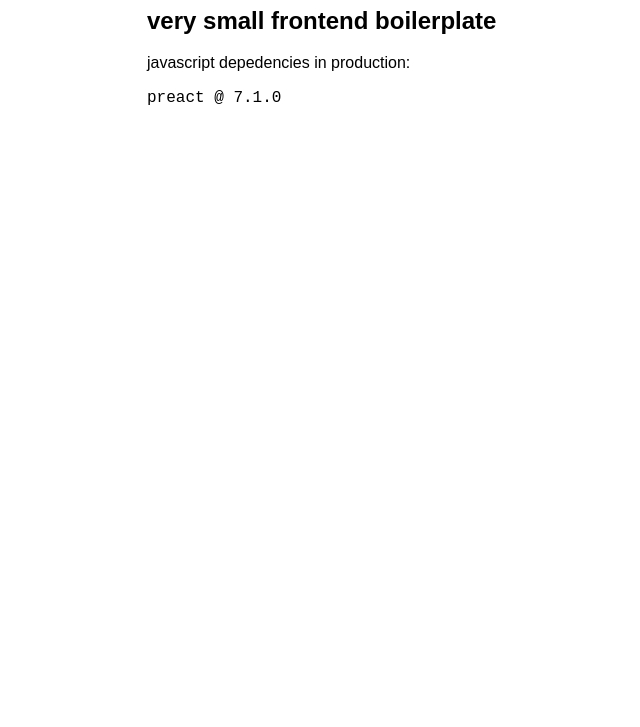
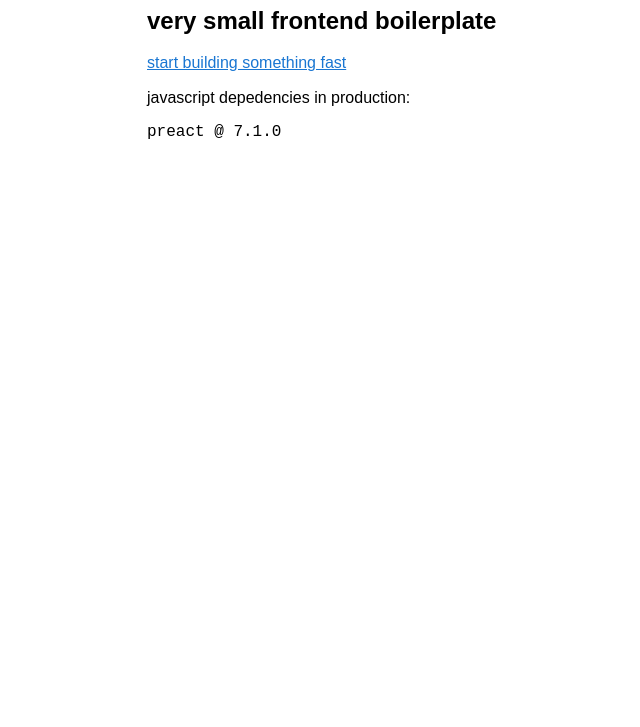
Before and after one commit to matannoam/pre-bp, a Preact app: page / in a window 1280 px wide. Shown: the part 73-800 px from the top of the page, without its empty margins (253-893 px from the left). Built offline with nearby package versions, Linux system fonts and the light colour scheme.

Commit message:
add link to github

```diff
--- a/public/index.html
+++ b/public/index.html
@@ -3,6 +3,13 @@
   <head>
     <title>pre-bp</title>
     <link rel="stylesheet" type="text/css" href="normalize.css">
+    <style>
+      /* adapted from links.css http://mrmrs.io/links/ */
+      a         { transition: color .25s; color: #1976d2; }
+      a:link, a:visited                 { color: #1976d2; }
+      a:hover                           { color: #90CAF9; }
+      a:active  { transition: color .15s; color: #2196f3; }
+    </style>
   </head>
   <body>
     <div id="app"></div>
--- a/src/components/App.js
+++ b/src/components/App.js
@@ -9,6 +9,9 @@ function App() {
     <div style={appStyle}>
       <h1>pre-bp</h1>
       <h2>very small frontend boilerplate</h2>
+      <p><a href="https://github.com/matannoam/pre-bp">
+        start building something fast
+      </a></p>
       <p>javascript depedencies in production:</p>
       <LibraryList libraries={libraries} />
     </div>
```
Also changed, not shown: README.md.
